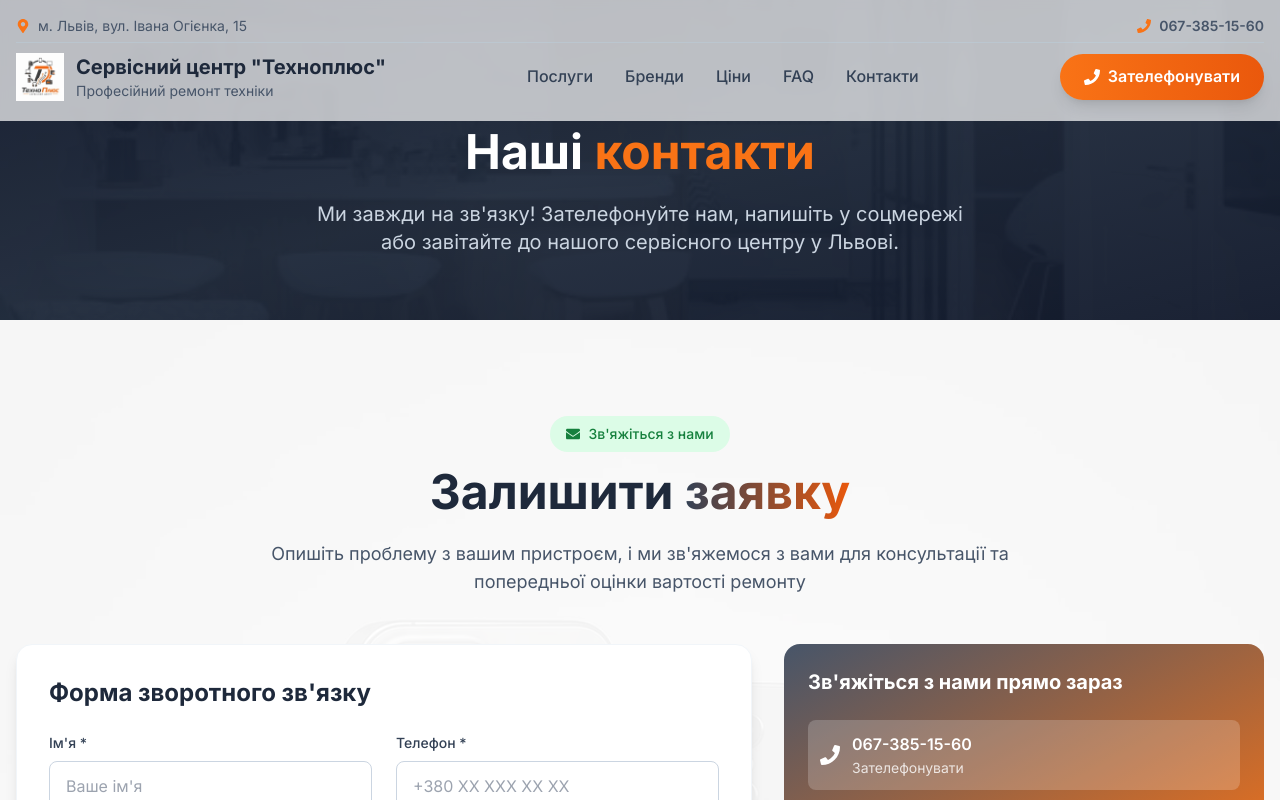
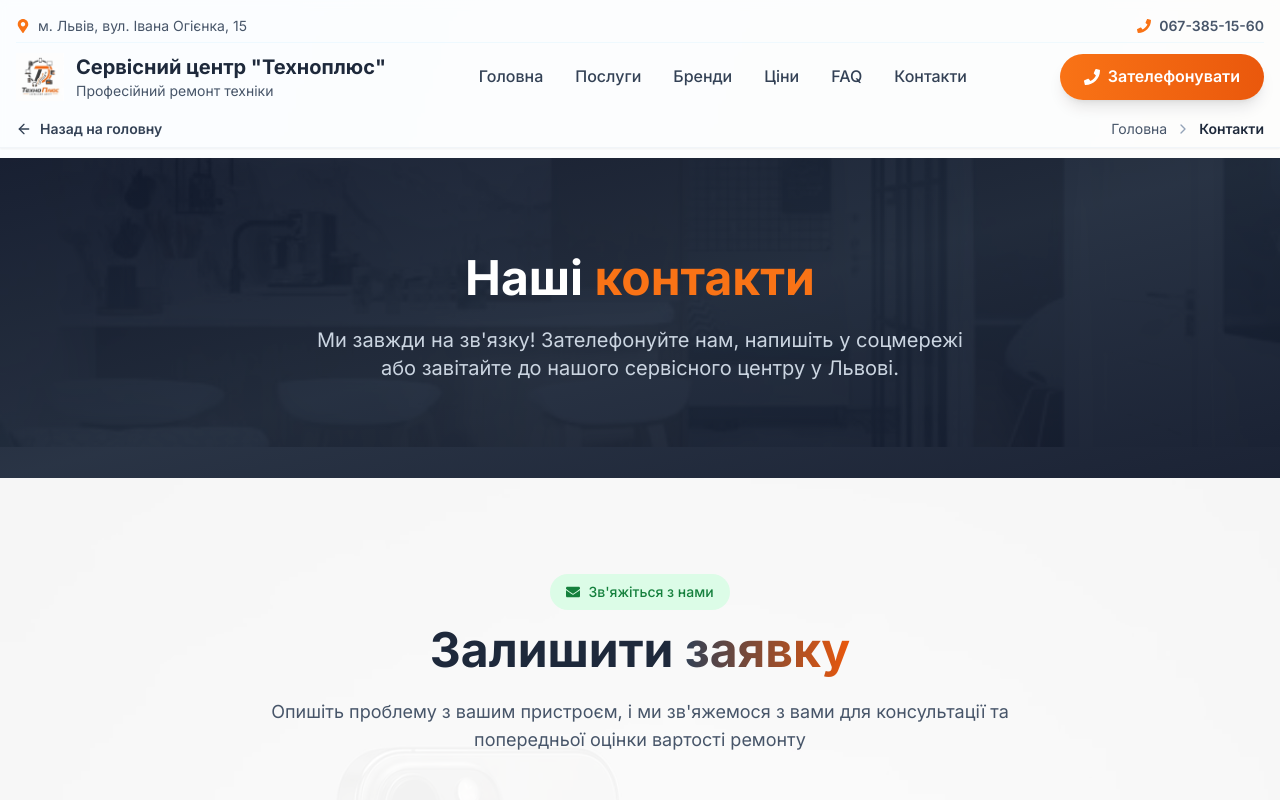
Before and after one commit to Areboot-andrew/Texnoplus, a React (Vite) app: page /contact in a window 1280 px wide. Shown: the top 800 px of the page. Built offline with nearby package versions, Linux system fonts and the light colour scheme.

Commit message:
Add Home to navigation and make logo clickable

```diff
--- a/package.json
+++ b/package.json
@@ -5,6 +5,7 @@
   "type": "module",
   "scripts": {
     "dev": "vite",
+    "prebuild": "node generate-sitemap.cjs",
     "build": "tsc -b && vite build",
     "lint": "eslint .",
     "preview": "vite preview",
--- a/src/App.tsx
+++ b/src/App.tsx
@@ -81,8 +81,8 @@ function App() {
         <main className="flex-grow">
           <Routes>
             <Route path="/" element={<HomePage serviceData={serviceData} />} />
-            <Route path="/faq" element={<FaqPage />} />
-            <Route path="/contact" element={<ContactPage serviceData={serviceData} />} />
+            <Route path="/faq" element={<FaqPage setHeaderBottomContent={setHeaderBottomContent} />} />
+            <Route path="/contact" element={<ContactPage serviceData={serviceData} setHeaderBottomContent={setHeaderBottomContent} />} />
             <Route path="/service/:id" element={<ServicePage categories={serviceData.categories} setHeaderBottomContent={setHeaderBottomContent} />} />
             <Route path="/service/:id/:brandSlug" element={<ServicePage categories={serviceData.categories} setHeaderBottomContent={setHeaderBottomContent} />} />
             <Route path="/brands" element={<BrandsPage categories={serviceData.categories} setHeaderBottomContent={setHeaderBottomContent} />} />
--- a/src/components/Header.tsx
+++ b/src/components/Header.tsx
@@ -1,6 +1,6 @@
 import React, { useLayoutEffect, useRef, useState, useEffect } from 'react';
 import { createPortal } from 'react-dom';
-import { useLocation, useNavigate } from 'react-router-dom';
+import { useLocation, useNavigate, Link } from 'react-router-dom';
 import { FaPhone, FaMapMarkerAlt, FaBars, FaTimes } from 'react-icons/fa';
 import { withBasePath } from '@/lib/utils';
 
@@ -71,6 +71,7 @@ const Header: React.FC<HeaderProps> = ({ company, bottomContent }) => {
   }, [isMobileMenuOpen]);
 
   const navItems = [
+    { href: '/', label: 'Головна' },
     { href: '#services', label: 'Послуги' },
     { href: '/brands', label: 'Бренди' },
     { href: '#prices', label: 'Ціни' },
@@ -79,6 +80,15 @@ const Header: React.FC<HeaderProps> = ({ company, bottomContent }) => {
   ];
 
   const scrollToSection = (href: string) => {
+    if (href === '/') {
+      if (location.pathname === '/') {
+        window.scrollTo({ top: 0, behavior: 'smooth' });
+      } else {
+        navigate('/');
+      }
+      return;
+    }
+
     if (href.startsWith('/')) {
       navigate(href);
       return;
@@ -130,17 +140,17 @@ const Header: React.FC<HeaderProps> = ({ company, bottomContent }) => {
 
         {/* Main navigation */}
         <div className="flex items-center justify-between py-2.5">
-          <div className="flex items-center space-x-3">
+          <Link to="/" className="flex items-center space-x-3 cursor-pointer group">
             <img
               src={withBasePath('/images/logo.webp?v=1')}
               alt="Техноплюс Логотип"
-              className="w-12 h-12 object-contain"
+              className="w-12 h-12 object-contain group-hover:scale-105 transition-transform"
             />
             <div>
-              <div className="text-xl font-bold text-neutral-800">{company.name}</div>
+              <div className="text-xl font-bold text-neutral-800 group-hover:text-accent-500 transition-colors">{company.name}</div>
               <p className="text-sm text-neutral-600 hidden sm:block">Професійний ремонт техніки</p>
             </div>
-          </div>
+          </Link>
 
           {/* Desktop Navigation */}
           <nav className="hidden lg:flex items-center space-x-8">
--- a/src/pages/ContactPage.tsx
+++ b/src/pages/ContactPage.tsx
@@ -1,4 +1,6 @@
-import React from 'react';
+import React, { useEffect } from 'react';
+import { Link } from 'react-router-dom';
+import { ArrowLeft, ChevronRight } from 'lucide-react';
 import SEO from '../components/SEO';
 import Reveal from '../components/Reveal';
 import ParallaxSection from '../components/ParallaxSection';
@@ -7,9 +9,38 @@ import GoogleMap from '../components/GoogleMap';
 
 interface ContactPageProps {
     serviceData: any;
+    setHeaderBottomContent: (content: React.ReactNode) => void;
 }
 
-const ContactPage: React.FC<ContactPageProps> = ({ serviceData }) => {
+const ContactPage: React.FC<ContactPageProps> = ({ serviceData, setHeaderBottomContent }) => {
+    useEffect(() => {
+        window.scrollTo(0, 0);
+    }, []);
+
+    useEffect(() => {
+        setHeaderBottomContent(
+            <div className="w-full border-b border-neutral-100 shadow-sm">
+                <div className="container mx-auto px-4 py-2 flex items-center justify-between gap-3">
+                    <Link
+                        to="/"
+                        className="inline-flex items-center gap-2 text-sm font-semibold text-neutral-700 hover:text-primary-600 transition-colors min-w-0"
+                    >
+                        <ArrowLeft className="w-4 h-4 flex-shrink-0" />
+                        <span className="truncate">Назад на головну</span>
+                    </Link>
+
+                    <div className="hidden sm:flex items-center gap-2 text-sm text-neutral-600 min-w-0">
+                        <Link to="/" className="hover:text-primary-600 transition-colors truncate">
+                            Головна
+                        </Link>
+                        <ChevronRight className="w-4 h-4 text-neutral-400 flex-shrink-0" />
+                        <span className="font-semibold text-neutral-800 truncate">Контакти</span>
+                    </div>
+                </div>
+            </div>
+        );
+        return () => setHeaderBottomContent(null);
+    }, [setHeaderBottomContent]);
     const localBusinessJsonLd = JSON.stringify({
         "@context": "https://schema.org",
         "@type": "LocalBusiness",
@@ -57,11 +88,12 @@ const ContactPage: React.FC<ContactPageProps> = ({ serviceData }) => {
                 jsonLd={localBusinessJsonLd}
             />
 
-            <ParallaxSection
-                className="pt-32 pb-16 min-h-[40vh] flex items-center justify-center"
-                backgroundImage="/images/service-center.webp"
-                overlayClassName="bg-gradient-to-br from-neutral-900/95 via-neutral-800/95 to-neutral-900/95"
-            >
+            <div className="pt-[var(--header-height)]">
+                <ParallaxSection
+                    className="pt-16 pb-16 min-h-[40vh] flex items-center justify-center"
+                    backgroundImage="/images/service-center.webp"
+                    overlayClassName="bg-gradient-to-br from-neutral-900/95 via-neutral-800/95 to-neutral-900/95"
+                >
                 <div className="container mx-auto px-4 relative z-10 text-center">
                     <Reveal>
                         <h1 className="text-4xl lg:text-5xl font-bold text-white mb-6">
@@ -79,6 +111,7 @@ const ContactPage: React.FC<ContactPageProps> = ({ serviceData }) => {
 
             {/* Render the Map */}
             <GoogleMap company={serviceData.company} />
+            </div>
         </>
     );
 };
--- a/src/pages/FaqPage.tsx
+++ b/src/pages/FaqPage.tsx
@@ -1,9 +1,14 @@
-import React, { useState } from 'react';
+import React, { useState, useEffect } from 'react';
 import { ChevronDown, ChevronUp } from 'lucide-react';
 import SEO from '../components/SEO';
 import Reveal from '../components/Reveal';
 import ParallaxSection from '../components/ParallaxSection';
 import { Link } from 'react-router-dom';
+import { ArrowLeft, ChevronRight } from 'lucide-react';
+
+interface FaqPageProps {
+    setHeaderBottomContent: (content: React.ReactNode) => void;
+}
 
 const faqs = [
     {
@@ -28,8 +33,37 @@ const faqs = [
     }
 ];
 
-const FaqPage: React.FC = () => {
+const FaqPage: React.FC<FaqPageProps> = ({ setHeaderBottomContent }) => {
     const [openIndex, setOpenIndex] = useState<number | null>(0);
+
+    useEffect(() => {
+        window.scrollTo(0, 0);
+    }, []);
+
+    useEffect(() => {
+        setHeaderBottomContent(
+            <div className="w-full border-b border-neutral-100 shadow-sm">
+                <div className="container mx-auto px-4 py-2 flex items-center justify-between gap-3">
+                    <Link
+                        to="/"
+                        className="inline-flex items-center gap-2 text-sm font-semibold text-neutral-700 hover:text-primary-600 transition-colors min-w-0"
+                    >
+                        <ArrowLeft className="w-4 h-4 flex-shrink-0" />
+                        <span className="truncate">Назад на головну</span>
+                    </Link>
+
+                    <div className="hidden sm:flex items-center gap-2 text-sm text-neutral-600 min-w-0">
+                        <Link to="/" className="hover:text-primary-600 transition-colors truncate">
+                            Головна
+                        </Link>
+                        <ChevronRight className="w-4 h-4 text-neutral-400 flex-shrink-0" />
+                        <span className="font-semibold text-neutral-800 truncate">FAQ</span>
+                    </div>
+                </div>
+            </div>
+        );
+        return () => setHeaderBottomContent(null);
+    }, [setHeaderBottomContent]);
 
     const faqJsonLd = JSON.stringify({
         "@context": "https://schema.org",
@@ -54,11 +88,12 @@ const FaqPage: React.FC = () => {
                 jsonLd={faqJsonLd}
             />
 
-            <ParallaxSection
-                className="pt-32 pb-16 min-h-[40vh] flex items-center justify-center"
-                backgroundImage="/images/service-center.webp"
-                overlayClassName="bg-gradient-to-br from-neutral-900/95 via-neutral-800/95 to-neutral-900/95"
-            >
+            <div className="pt-[var(--header-height)]">
+                <ParallaxSection
+                    className="pt-16 pb-16 min-h-[40vh] flex items-center justify-center"
+                    backgroundImage="/images/service-center.webp"
+                    overlayClassName="bg-gradient-to-br from-neutral-900/95 via-neutral-800/95 to-neutral-900/95"
+                >
                 <div className="container mx-auto px-4 relative z-10 text-center">
                     <Reveal>
                         <h1 className="text-4xl lg:text-5xl font-bold text-white mb-6">
@@ -117,6 +152,7 @@ const FaqPage: React.FC = () => {
                     </Reveal>
                 </div>
             </section>
+            </div>
         </>
     );
 };
```
Also changed, not shown: generate-sitemap.cjs (added, +52 -0 lines), public/robots.txt.
